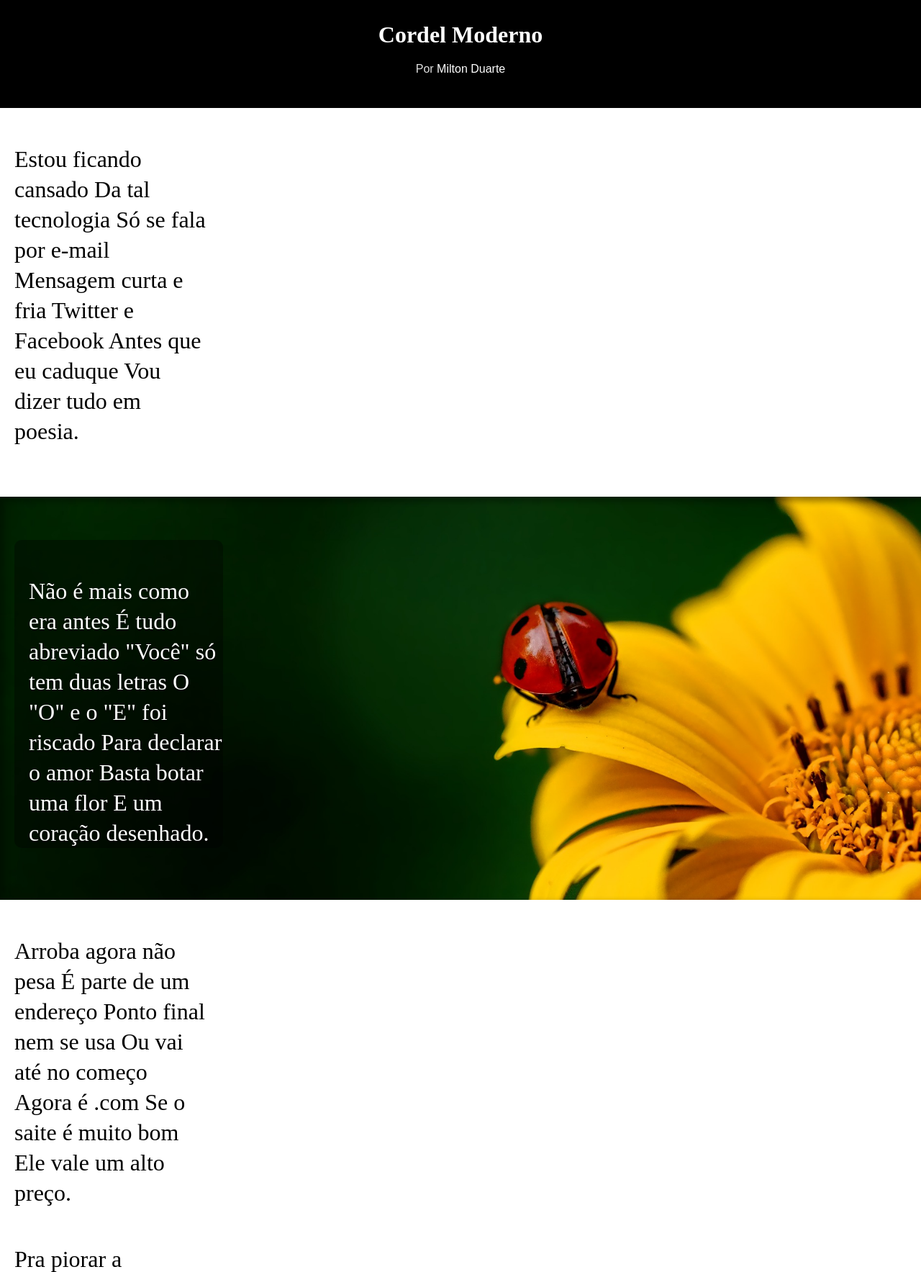
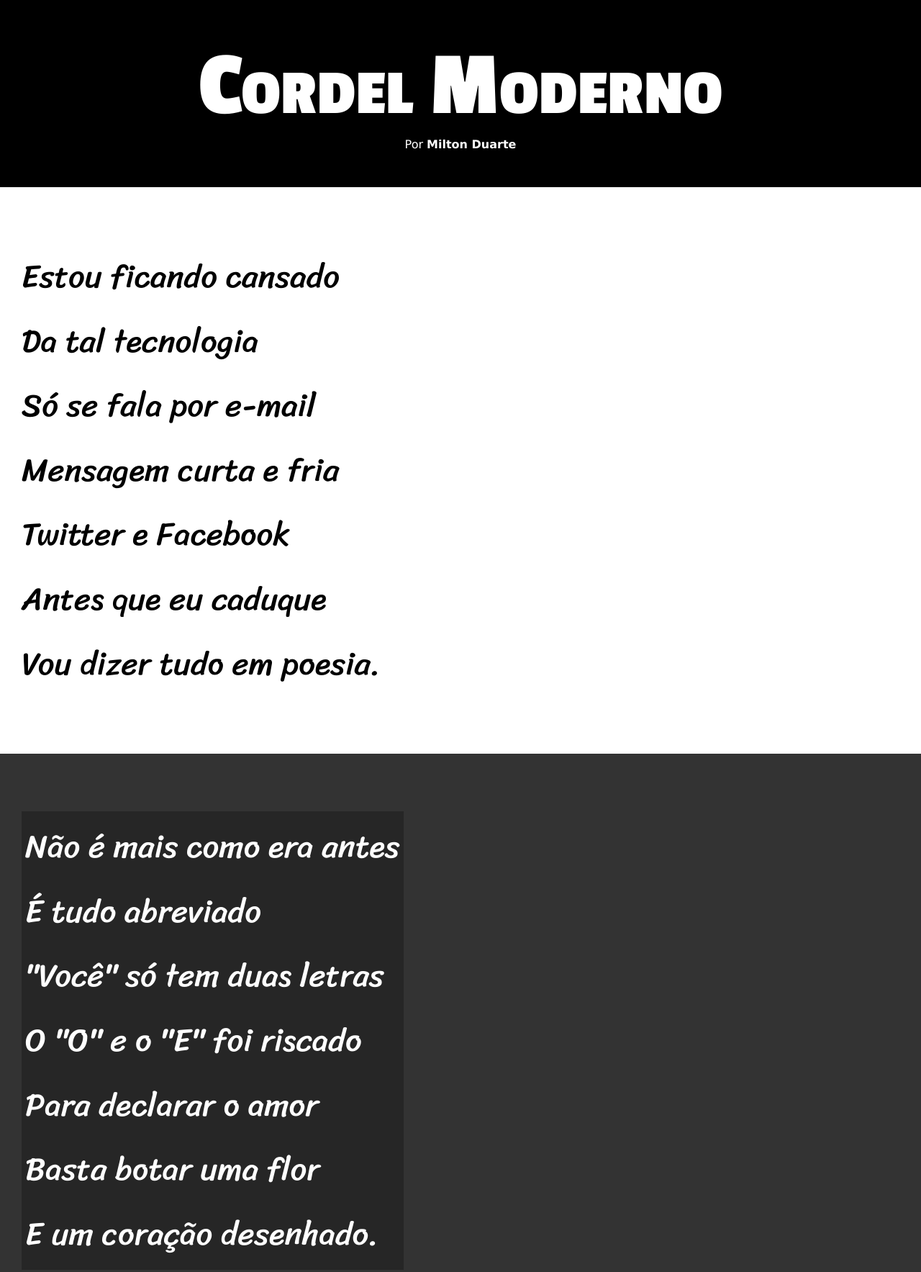
Before and after one commit to isaacsontyimanda/html-css, a plain HTML site: page projectos/projecto-cordel/cordel.html in a window 1280 px wide. Shown: the top 1767 px of the page at 72% size. Drawn offline with Linux system fonts and the light colour scheme; files that its build step writes are made by us from their sources.

Commit message:
acabei de atualizar  o projecto

```diff
--- a/projectos/projecto-cordel/cordel.html
+++ b/projectos/projecto-cordel/cordel.html
@@ -4,102 +4,98 @@
     <meta charset="UTF-8">
     <meta name="viewport" content="width=device-width, initial-scale=1.0">
     <title>Cordel Moderno</title>
-    <link rel="stylesheet" href="style.css">
+    <link rel="stylesheet" href="styles/style.css">
 </head>
 <body>
     <header>
-        <h1>
-            Cordel Moderno
-        </h1>
-        <p>
-            Por <abbr title="O Milton Duarte é o dono desta incrível poesia!"><a href="https://www.recantodasletras.com.br/poesias/3186743" target="_blank">Milton Duarte</a></abbr>
+        <h1>Cordel Moderno</h1>
+        <p>Por <a href="https://www.recantodasletras.com.br/poesias/3186743" target="_blank">Milton Duarte</a>
         </p>
     </header>
 
-    <main>
+<section class="normal">
     <p>
-            Estou ficando cansado
-            Da tal tecnologia
-            Só se fala por e-mail
-            Mensagem curta e fria
-            Twitter e Facebook
-            Antes que eu caduque
+        Estou ficando cansado <br>
+        Da tal tecnologia <br>
+        Só se fala por e-mail <br>
+        Mensagem curta e fria <br>
+        Twitter e Facebook <br>
+        Antes que eu caduque <br>
         Vou dizer tudo em poesia.
     </p>
+</section>
 
-        <section class="fundo00">
-            <article class="fundo01">
+<section class="imagem">
     <p>
-                    Não é mais como era antes
-                    É tudo abreviado
-                    "Você" só tem duas letras
-                    O "O" e o "E" foi riscado
-                    Para declarar o amor
-                    Basta botar uma flor
+        Não é mais como era antes <br>
+        É tudo abreviado <br>
+        "Você" só tem duas letras <br>
+        O "O" e o "E" foi riscado <br>
+        Para declarar o amor <br>
+        Basta botar uma flor <br>
         E um coração desenhado.
     </p>
-            </article>
-
 </section>
 
+<section class="normal">
     <p>
-            Arroba agora não pesa
-            É parte de um endereço
-            Ponto final nem se usa
-            Ou vai até no começo
-            Agora é .com
-            Se o saite é muito bom
+        Arroba agora não pesa <br>
+        É parte de um endereço <br>
+        Ponto final nem se usa <br>
+        Ou vai até no começo <br>
+        Agora é .com <br>
+        Se o saite é muito bom <br>
         Ele vale um alto preço.
     </p>
 
     <p>
-            Pra piorar a liguagem
-            O emoticom é um risco
-            Tem símbolo para tudo
-            Ponto e vírgula e um asterisco
-            Um beijo significa
-            Pra entender como fica
+        Pra piorar a liguagem <br>
+        O emoticom é um risco <br>
+        Tem símbolo para tudo <br>
+        Ponto e vírgula e um asterisco <br>
+        Um beijo significa <br>
+        Pra entender como fica <br>
         Decifre esse rabisco.
     </p>
+</section>
 
-        <section>
-            <article class="fundo02">
+<section class="imagem">
     <p>
-                    Tenho saudade das cartas
-                    Escritas com a própria mão
-                    Mandava no mês de Junho
-                    Só chegava no Verão
-                    Mas matava a saudade
-                    Era texto de verdade
+        Tenho saudade das cartas <br>
+        Escritas com a própria mão <br>
+        Mandava no mês de Junho <br>
+        Só chegava no Verão <br>
+        Mas matava a saudade <br>
+        Era texto de verdade <br>
         Nas linhas do coração.
     </p>
-            </article>
 </section>
 
+<section class="normal">
     <p>
-            Agora, escrevo e envio
-            Chegando na mesma hora
-            Mas quando vou prosear
-            A pessoa foi embora
-            Abriu outro aplicativo
-            O mundo ficou cativo
+        Agora, escrevo e envio <br>
+        Chegando na mesma hora <br>
+        Mas quando vou prosear <br>
+        A pessoa foi embora <br>
+        Abriu outro aplicativo <br>
+        O mundo ficou cativo <br>
         Da tecnologia do agora.
     </p>
 
     <p>
-            Felizmente, pra orar
-            Não precisa de internet
-            Deus escuta todo mundo
-            Se quiser, faça esse teste
-            Dois pontos são dois joelhos
-            Seus lábios são aparelhos
+        Felizmente, pra orar <br>
+        Não precisa de internet <br>
+        Deus escuta todo mundo <br>
+        Se quiser, faça esse teste <br>
+        Dois pontos são dois joelhos <br>
+        Seus lábios são aparelhos <br>
         Deixe que Deus interprete.
     </p>
+</section>
 
-    </main>
 <footer>
     <p>
-            &COPY;Site criado por <abbr title="Criador do Site!"><a href="#">Isaacson Tyimanda</a></abbr> para o <abbr title="Escola de tecnologia inovadora e gratuita para todo mundo com vontade de conhecer alguma tecnologia, criada pelo Eng. Gustavo Guanabara!"><a href="#">cursoemvídeo</a></abbr>
+        &COPY;Site criado por <a href="#">Isaacson Tyimanda</a> para o <a href="https://www.cursoemvideo.com" target="_blank">CursoemVideo</a>
     </p>
 </footer>
 </body>
--- a/projectos/projecto-cordel/styles/style.css
+++ b/projectos/projecto-cordel/styles/style.css
@@ -1,105 +1,82 @@
 @charset "UTF-8";
+
+@import url('https://fonts.googleapis.com/css2?family=Passion+One:wght@400;700;900&display=swap');
+
+@import url('https://fonts.googleapis.com/css2?family=Sriracha&display=swap');
+
+:root {
+    --font1: Verdana, Geneva, Tahoma, sans-serif;
+    --font2: 'Passion One', cursive;
+    --font3: 'Sriracha', cursive;
+}
 
 * {
     margin: 0px;
+    padding: 0px;
+    font-size: 1em;
 }
 
-body {
-    background-color: white;
+html, body {
+    min-height: 100vh;
+    background-color: darkgray;
+    font-family: var(--font1);
 }
 
 header {
-background-color: black;
-color: white;
-height: 150px;
-text-align: center;
+    background-color: black;
+    color: white;
+    text-align: center;
 }
-header h1 {
-    font-family: 'Aquino Demo';
-    padding-top: 30px;
-    text-shadow: 0px 2px 2px rgba(0, 0, 0, 0.322);
+
+header > h1 {
+    padding-top: 50px;
+    font-variant: small-caps;
+    font-family: var(--font2);
+    font-size: 10vw;
 }
-header p {
-    color: rgb(224, 224, 224);
-    font-family: Arial, Helvetica, sans-serif;
-    padding-top: 20px;
-    text-shadow: 0px 2px 2px rgba(0, 0, 0, 0.322);
+
+header > p {
+    padding-bottom: 50px;
 }
-header p a {
+
+a {
+    color: white;
     text-decoration: none;
+    font-weight: bolder;
+}
+
+a:hover {
+    text-decoration: underline;
+}
+
+section {
+    padding-top: 10vh;
+    padding-bottom: 10vh;
+    line-height: 2em;
+    padding-left: 30px;
+    font-family: var(--font3);
+    font-size: 3.5vw;
+}
+
+section.normal {
+    background-color: white;
+    color: black;
+}
+
+section.imagem {
+    background-color: rgb(51,51,51);
     color: white;
 }
-header p a:hover {
-    background-color: white;
-    color: black;
-    text-decoration: underline;
-    font-weight: bold;
-    border-radius: 10px 20px;
-    padding: 6px;
-}
-abbr {
-    text-decoration: none;
+
+section.imagem > p {
+    display: inline-block;
+    padding: 5px;
+    background-color: rgb(0, 0, 0, 0.253);
 }
 
-main p {
-    font-family: 'Freestyle Script';
-    font-size: 2em;
-    font-weight: normal;
-    line-height: 42px;
-    width: 270px;
-    padding-left: 20px;
-    padding-top: 50px;
-}
-main section {
-    margin-top: 70px;
-}
-main section > article.fundo01 {
-    height: 500px;
-    width: 100%;
-    background-image: url('imagens/background001.jpg');
-    background-repeat: no-repeat;
-    background-position: center center;
-    background-size: cover;
-    background-attachment: fixed;
-    padding-top: 60px;
-    padding-left: 20px;
-    box-shadow: inset 4px 5px 8px 2px rgba(0, 0, 0, 0.315);
-}
-main section article > p {
-    background-color: rgba(0, 0, 0, 0.356);
-    color: white;
-    text-shadow: 0px 2px 2px rgba(0, 0, 0, 0.507);
-    border-radius: 10px;
-}
-main section > article.fundo02 {
-    height: 500px;
-    width: 100%;
-    background-image: url('imagens/background002.jpg');
-    background-repeat: no-repeat;
-    background-position: center center;
-    background-size: cover;
-    background-attachment: fixed;
-    padding-top: 60px;
-    padding-left: 20px;
-    box-shadow: inset 4px 5px 8px 2px rgba(0, 0, 0, 0.315);
-}
-a {
-    text-decoration: none;
-    color: white;
-}
-a:hover {
-    background-color: white;
-    color: black;
-    text-decoration: underline;
-    font-weight: bold;
-    border-radius: 7px 17px;
-    padding: 6px;
-}
-footer p {
+footer {
     background-color: black;
     color: white;
-    font-size: 0.8em;
     text-align: center;
     padding: 10px;
-    margin-top: 40px;
 }
```
Lines whose indentation alone changed are shown as unchanged.
